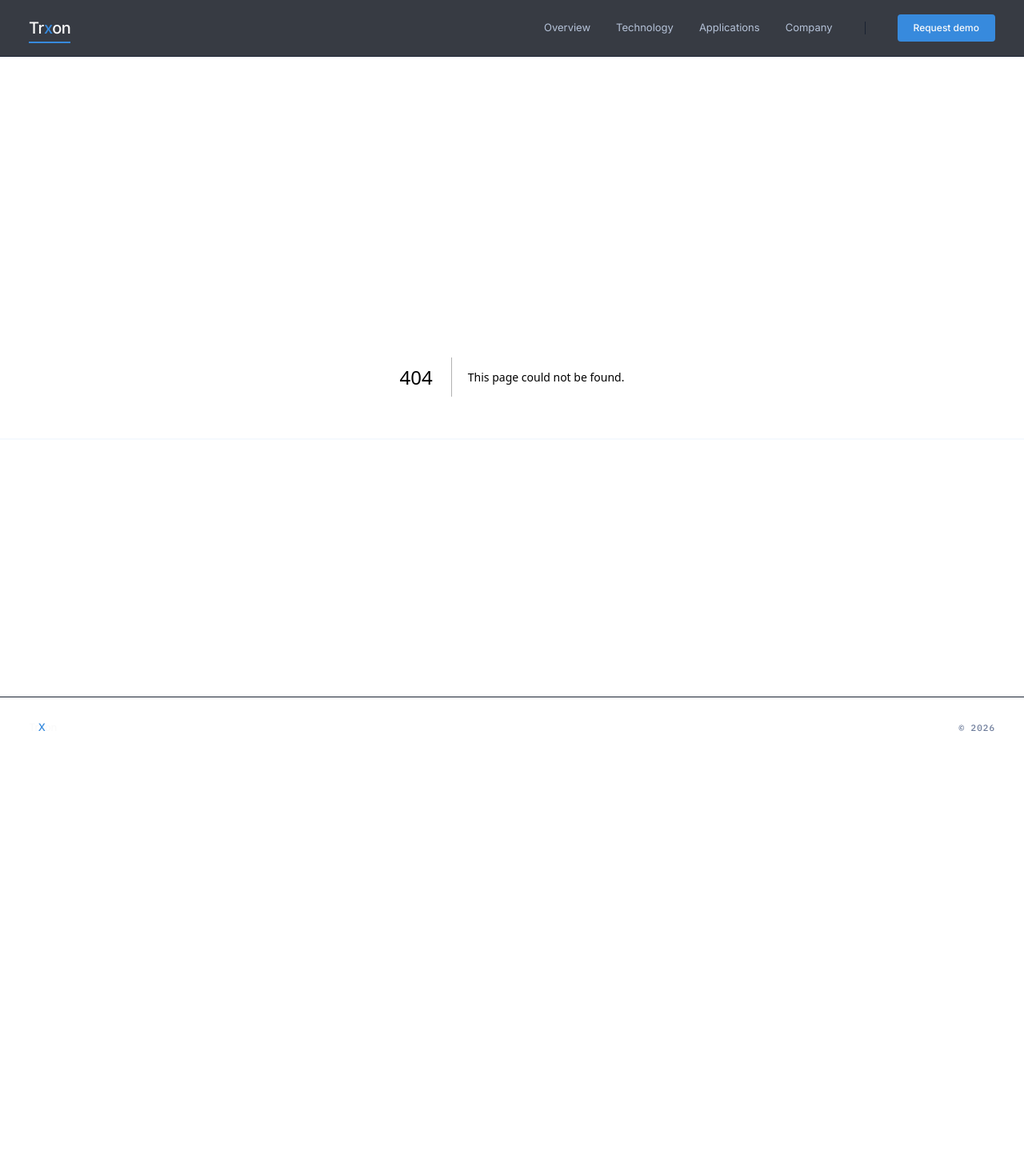
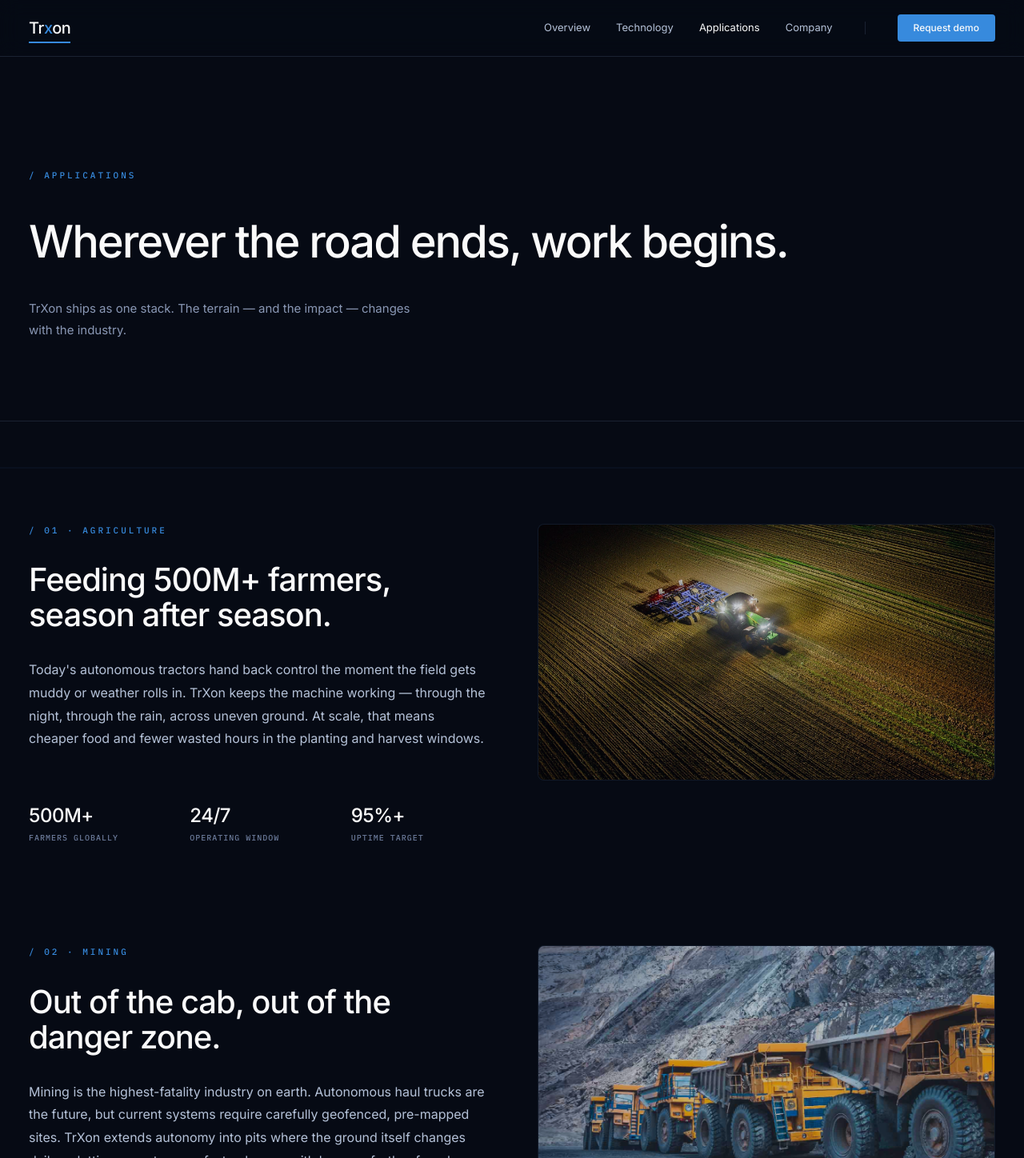
Before and after one commit to rodrigocartagena/trxon, a Next.js app: page /applications in a window 1280 px wide. Before the commit this address had no page. Shown: the top 1448 px of the page at 80% size. Before the commit the page ends 948 px from the top, so only its background shows below. Built offline with nearby package versions, Linux system fonts and the light colour scheme.

Commit message:
Move Applications to a dedicated page

```diff
--- /dev/null
+++ b/app/applications/page.tsx
@@ -0,0 +1,92 @@
+import Section from "../../components/Section";
+import SystemLabel from "../../components/SystemLabel";
+
+export default function Applications() {
+  const applications = [
+    {
+      id: "01",
+      category: "Agriculture",
+      title: "Feeding 500M+ farmers, season after season.",
+      description: "Today's autonomous tractors hand back control the moment the field gets muddy or weather rolls in. TrXon keeps the machine working — through the night, through the rain, across uneven ground. At scale, that means cheaper food and fewer wasted hours in the planting and harvest windows.",
+      image: "/agriculture_app.jpg",
+      metrics: [
+        { value: "500M+", label: "farmers globally" },
+        { value: "24/7", label: "operating window" },
+        { value: "95%+", label: "uptime target" },
+      ]
+    },
+    {
+      id: "02",
+      category: "Mining",
+      title: "Out of the cab, out of the danger zone.",
+      description: "Mining is the highest-fatality industry on earth. Autonomous haul trucks are the future, but current systems require carefully geofenced, pre-mapped sites. TrXon extends autonomy into pits where the ground itself changes daily — letting operators run faster, longer, with humans further from harm.",
+      image: "/mining_app.png",
+      metrics: [
+        { value: "3.7M", label: "mining workers" },
+        { value: "#1", label: "fatality industry" },
+        { value: "~85%", label: "software margin" },
+      ]
+    },
+    {
+      id: "03",
+      category: "Disaster response",
+      title: "Inside the 72-hour survival window.",
+      description: "When buildings collapse, the first 72 hours decide who lives. Today, responders can't safely enter the rubble zone fast enough. TrXon enables autonomous ground robots to traverse unstable debris — searching, mapping, and reaching survivors while every minute still counts.",
+      image: "/disaster_response_app.jpg",
+      metrics: [
+        { value: "72 hrs", label: "critical window" },
+        { value: "0 ms", label: "delay in response" },
+        { value: "100%", label: "safety focus" },
+      ]
+    }
+  ];
+
+  return (
+    <div className="page-enter-active">
+      <Section className="pt-[80px] pb-[60px] md:pt-[100px] md:pb-[80px] lg:pt-[140px] lg:pb-[100px]">
+        <SystemLabel text="/ APPLICATIONS" />
+        <div className="h-[32px]" />
+        <h1 className="text-[40px] md:text-[48px] lg:text-[56px] font-medium text-text-primary tracking-[-2px]">
+          Wherever the road ends, work begins.
+        </h1>
+        <div className="h-[28px]" />
+        <p className="text-[15px] text-text-muted max-w-[480px] leading-[1.8]">
+          TrXon ships as one stack. The terrain — and the impact — changes with the industry.
+        </p>
+      </Section>
+
+      <Section borderTop className="py-20 md:py-32">
+        <div className="flex flex-col gap-32">
+          {applications.map((app, i) => (
+            <div key={i} className="grid grid-cols-1 lg:grid-cols-2 gap-16 items-start">
+              <div className="space-y-8">
+                <SystemLabel text={`/ ${app.id} · ${app.category}`} />
+                <h3 className="text-[32px] md:text-[40px] font-medium text-text-primary leading-[1.1] tracking-[-1px]">
+                  {app.title}
+                </h3>
+                <p className="text-[16px] text-text-body leading-[1.8]">
+                  {app.description}
+                </p>
+                <div className="grid grid-cols-3 gap-8 pt-8">
+                  {app.metrics.map((metric, j) => (
+                    <div key={j} className="space-y-1">
+                      <div className="text-[24px] font-medium text-text-primary tracking-[-0.5px]">{metric.value}</div>
+                      <div className="text-[10px] font-plex text-text-system uppercase tracking-[1px] leading-[1.2]">{metric.label}</div>
+                    </div>
+                  ))}
+                </div>
+              </div>
+              <div className="aspect-video bg-bg-elevated border border-border/50 rounded-[8px] overflow-hidden">
+                <img
+                  src={`./${app.image.split('/').pop()}`}
+                  alt={app.category}
+                  className="w-full h-full object-cover opacity-80 hover:opacity-100 transition-opacity duration-500"
+                />
+              </div>
+            </div>
+          ))}
+        </div>
+      </Section>
+    </div>
+  );
+}
--- a/app/page.tsx
+++ b/app/page.tsx
@@ -182,50 +182,7 @@ export default function Home() {
         </div>
       </Section>
 
-      {/* Applications Section */}
-      <Section id="applications" borderTop className="py-20 md:py-32">
-        <div className="max-w-[700px] mb-20">
-          <SystemLabel text="/ APPLICATIONS" />
-          <div className="h-[32px]" />
-          <h2 className="text-[40px] md:text-[52px] font-medium text-text-primary leading-[1.0] tracking-[-2px] mb-6">
-            Wherever the road ends, work begins.
-          </h2>
-          <p className="text-[16px] text-text-muted leading-[1.8]">
-            TrXon ships as one stack. The terrain — and the impact — changes with the industry.
-          </p>
-        </div>
 
-        <div className="flex flex-col gap-32">
-          {applications.map((app, i) => (
-            <div key={i} className="grid grid-cols-1 lg:grid-cols-2 gap-16 items-start">
-              <div className="space-y-8">
-                <SystemLabel text={`/ ${app.id} · ${app.category}`} />
-                <h3 className="text-[32px] md:text-[40px] font-medium text-text-primary leading-[1.1] tracking-[-1px]">
-                  {app.title}
-                </h3>
-                <p className="text-[16px] text-text-body leading-[1.8]">
-                  {app.description}
-                </p>
-                <div className="grid grid-cols-3 gap-8 pt-8">
-                  {app.metrics.map((metric, j) => (
-                    <div key={j} className="space-y-1">
-                      <div className="text-[24px] font-medium text-text-primary tracking-[-0.5px]">{metric.value}</div>
-                      <div className="text-[10px] font-plex text-text-system uppercase tracking-[1px] leading-[1.2]">{metric.label}</div>
-                    </div>
-                  ))}
-                </div>
-              </div>
-              <div className="aspect-video bg-bg-elevated border border-border/50 rounded-[8px] overflow-hidden">
-                <img
-                  src={`./${app.image.split('/').pop()}`}
-                  alt={app.category}
-                  className="w-full h-full object-cover opacity-80 hover:opacity-100 transition-opacity duration-500"
-                />
-              </div>
-            </div>
-          ))}
-        </div>
-      </Section>
 
       {/* Quote Section */}
       <Section borderTop className="py-32 flex flex-col items-center justify-center text-center">
--- a/components/Nav.tsx
+++ b/components/Nav.tsx
@@ -11,7 +11,7 @@ export default function Nav() {
   const links = [
     { name: "Overview", path: "/" },
     { name: "Technology", path: "/technology" },
-    { name: "Applications", path: "/#applications" },
+    { name: "Applications", path: "/applications" },
     { name: "Company", path: "/company" },
   ];
 
```
